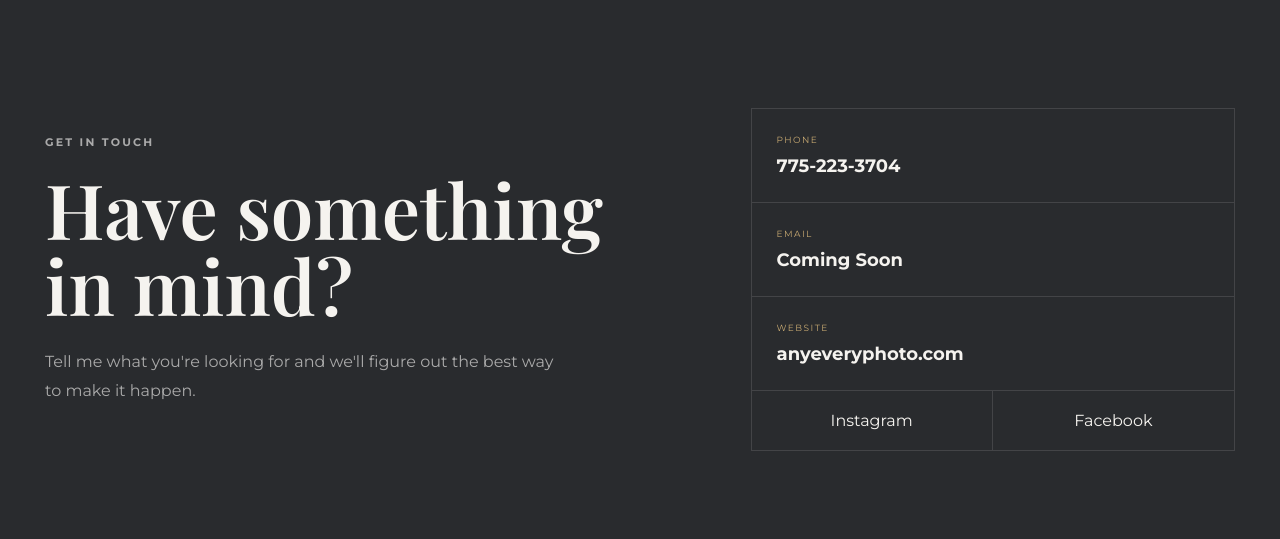
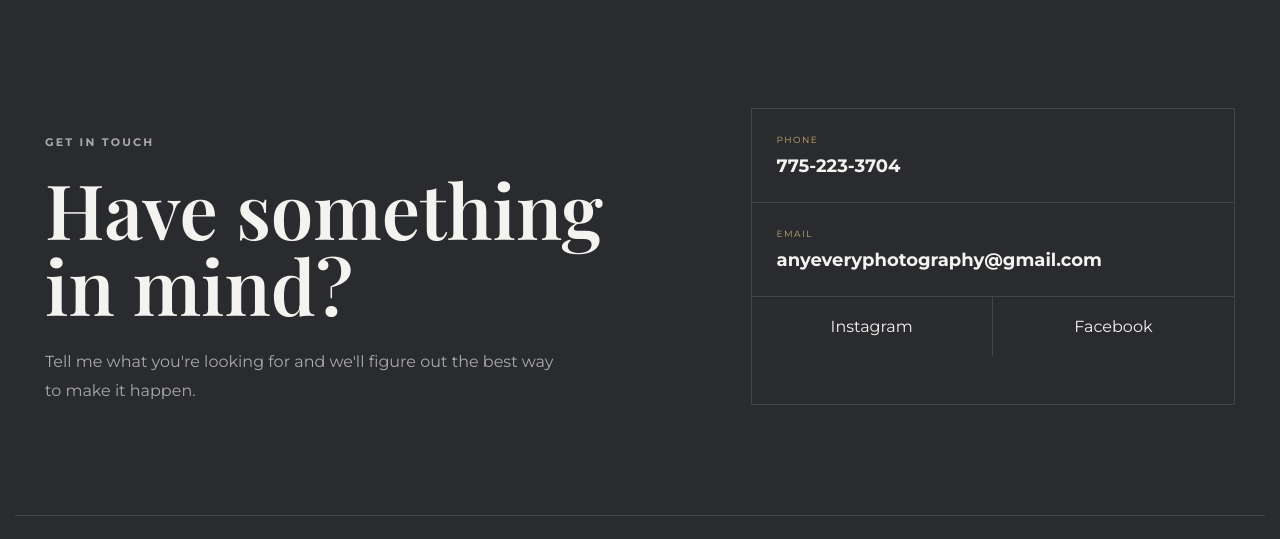
Before and after one commit to ejimenez22/any-everything-photos, a plain HTML site: page index.html in a window 1280 px wide. Shown: the part 5375-5914 px from the top of the page. Drawn offline with nearby package versions, Linux system fonts and the light colour scheme; a web font is replaced by a local one.

Commit message:
uploading to wordpress

```diff
--- a/css/style.css
+++ b/css/style.css
@@ -1287,3 +1287,7 @@
     }
 
 }
+
+.contact-info .contact-item strong {
+  overflow-wrap: anywhere;
+}
--- a/index.html
+++ b/index.html
@@ -329,20 +329,26 @@
             make it happen.
           </p>
         </div>
-        <div class="contact-info">
-          <a href="tel:7752233704" class="contact-item"
-            ><span>PHONE</span><strong>775-223-3704</strong></a
-          >
-          <div class="contact-item">
-            <span>EMAIL</span><strong>Coming Soon</strong>
-          </div>
-          <a href="https://anyeveryphoto.com" class="contact-item"
-            ><span>WEBSITE</span><strong>anyeveryphoto.com</strong></a
-          >
-          <div class="social-links">
-            <a href="#" target="_blank">Instagram</a
-            ><a href="#" target="_blank">Facebook</a>
-          </div>
+
+<div class="contact-info">
+
+  <a href="tel:7752233704" class="contact-item">
+    <span>PHONE</span>
+    <strong>775-223-3704</strong>
+  </a>
+
+  <a href="mailto:anyeveryphotography@gmail.com" class="contact-item">
+    <span>EMAIL</span>
+    <strong>anyeveryphotography@gmail.com</strong>
+  </a>
+
+  <div class="social-links">
+    <a href="#" target="_blank" rel="noopener noreferrer">Instagram</a>
+    <a href="#" target="_blank" rel="noopener noreferrer">Facebook</a>
+  </div>
+
+</div>
+
         </div>
       </section>
     </main>
```
Also changed, not shown: 1 other file.
